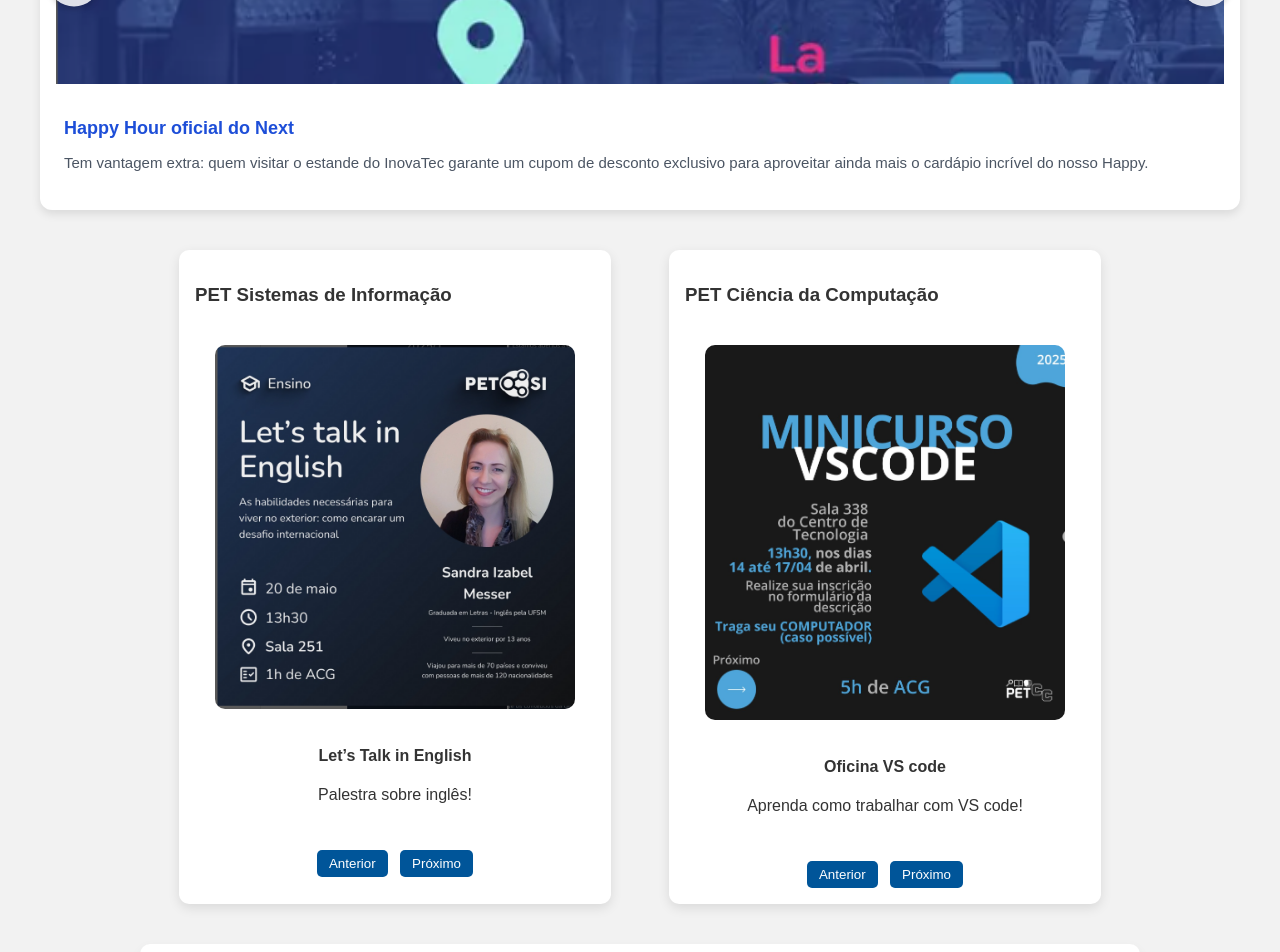
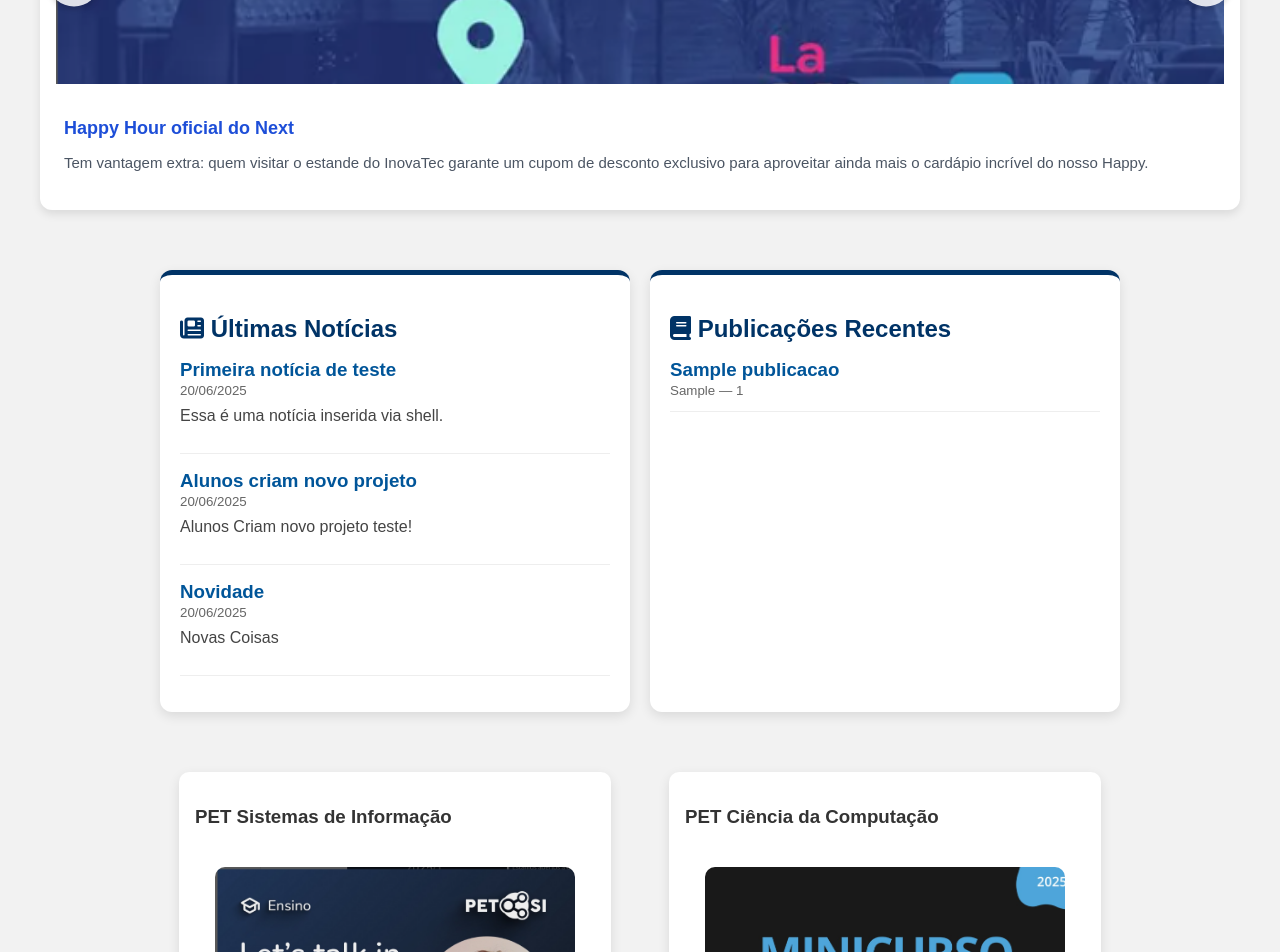
Before and after one commit to RicardoFerreiraDaSilva/Site_inf_UFSM, a Django app: page / in a window 1280 px wide. Shown: the part 883-1835 px from the top of the page. Run offline with Django 5.2, Linux system fonts and the light colour scheme; data comes from the database, SQL or seed files in the repository; tables that the repository leaves empty hold one stand-in row (values such as "Sample post").

Commit message:
Publicações e notícias agora aparecem na página principal

```diff
--- a/cursos/admin.py
+++ b/cursos/admin.py
@@ -24,3 +24,6 @@ class DestaqueAdmin(admin.ModelAdmin):
 from .models import ProjetoPET
 
 admin.site.register(ProjetoPET)
+
+from .models import Publicacao
+admin.site.register(Publicacao)
--- a/cursos/models.py
+++ b/cursos/models.py
@@ -101,3 +101,23 @@ class ProjetoPET(models.Model):
 
     def __str__(self):
         return f"{self.titulo} ({self.get_grupo_display()})"
+# MODELO: notícias e publicações
+
+from django.utils import timezone
+
+class Noticia(models.Model):
+    titulo = models.CharField(max_length=200)
+    descricao = models.TextField()
+    imagem = models.ImageField(upload_to='noticias/')
+    data = models.DateField(default=timezone.now)
+    imagem = models.ImageField(upload_to='noticias/', default='default.jpg')
+
+
+class Publicacao(models.Model):
+    titulo = models.CharField(max_length=200)
+    autor = models.CharField(max_length=100)
+    link = models.URLField()
+    ano = models.IntegerField()
+
+    def __str__(self):
+        return self.titulo
--- a/cursos/templates/cursos/index.html
+++ b/cursos/templates/cursos/index.html
@@ -461,7 +461,42 @@
   </div>
 </div>
 
+<section style="max-width: 960px; margin: 40px auto; padding: 20px; display: flex; gap: 20px; flex-wrap: wrap; justify-content: center;">
 
+  <!-- Notícias -->
+  <div style="flex: 1 1 400px; background: white; border-radius: 12px; box-shadow: 0 4px 12px rgba(0,0,0,0.1); border-top: 5px solid var(--azul-escuro); padding: 20px; min-width: 300px;">
+    <h2 style="color: var(--azul-escuro); font-weight: 700; margin-bottom: 1rem;">
+      <i class="fas fa-newspaper"></i> Últimas Notícias
+    </h2>
+    {% for noticia in noticias %}
+      <div style="margin-bottom: 1rem; border-bottom: 1px solid #eee; padding-bottom: 0.75rem;">
+        <h3 style="color: var(--azul-medio); font-weight: 600; margin: 0;">{{ noticia.titulo }}</h3>
+        <small style="color: #666;">{{ noticia.data|date:"d/m/Y" }}</small>
+        <p style="margin-top: 0.5rem; color: #444;">{{ noticia.descricao|truncatewords:20 }}</p>
+      </div>
+    {% empty %}
+      <p style="color: #666;">Nenhuma notícia cadastrada.</p>
+    {% endfor %}
+  </div>
+
+  <!-- Publicações -->
+  <div style="flex: 1 1 400px; background: white; border-radius: 12px; box-shadow: 0 4px 12px rgba(0,0,0,0.1); border-top: 5px solid var(--azul-escuro); padding: 20px; min-width: 300px;">
+    <h2 style="color: var(--azul-escuro); font-weight: 700; margin-bottom: 1rem;">
+      <i class="fas fa-book"></i> Publicações Recentes
+    </h2>
+    {% for publicacao in publicacoes %}
+      <div style="margin-bottom: 1rem; border-bottom: 1px solid #eee; padding-bottom: 0.75rem;">
+        <h3 style="color: var(--azul-medio); font-weight: 600; margin: 0;">{{ publicacao.titulo }}</h3>
+        <small style="color: #666;">
+          {{ publicacao.autor }}{% if publicacao.ano %} — {{ publicacao.ano }}{% endif %}
+        </small>
+      </div>
+    {% empty %}
+      <p style="color: #666;">Nenhuma publicação cadastrada.</p>
+    {% endfor %}
+  </div>
+
+</section>
 
 <section class="px-4 py-8">
   <div class="flex flex-col lg:flex-row justify-center items-start gap-8 max-w-6xl mx-auto">
--- a/cursos/views.py
+++ b/cursos/views.py
@@ -2,10 +2,11 @@ from django.shortcuts import render, redirect, get_object_or_404
 from django.contrib.auth import authenticate, login
 from django.contrib.auth.decorators import login_required
 from django.contrib.auth.forms import AuthenticationForm, UserCreationForm
+from .models import Publicacao, Noticia
 
 from .models import (
     Projeto, Noticia, Livro, Atividade,
-    GrupoPesquisa, Destaque, ProjetoPET
+    GrupoPesquisa, Destaque, ProjetoPET, Publicacao
 )
 from .forms import (
     ProjetoForm, AtividadeForm, ProjetoPETForm
@@ -32,10 +33,14 @@ def home(request):
     destaques = Destaque.objects.all()
     petsi_destaques = ProjetoPET.objects.filter(grupo='SI')
     petcc_destaques = ProjetoPET.objects.filter(grupo='CC')
+    noticias = Noticia.objects.order_by('-data')[:5]
+    publicacoes = Publicacao.objects.order_by('-ano')[:5]
     return render(request, 'cursos/index.html', {
         'destaques': destaques,
         'petsi_destaques': petsi_destaques,
         'petcc_destaques': petcc_destaques,
+        'noticias': noticias,
+        'publicacoes': publicacoes,
     })
 
 # Página de notícias
```
Also changed, not shown: cursos/migrations/0011_publicacao_rename_conteudo_noticia_descricao_and_more.py (added), db.sqlite3.
